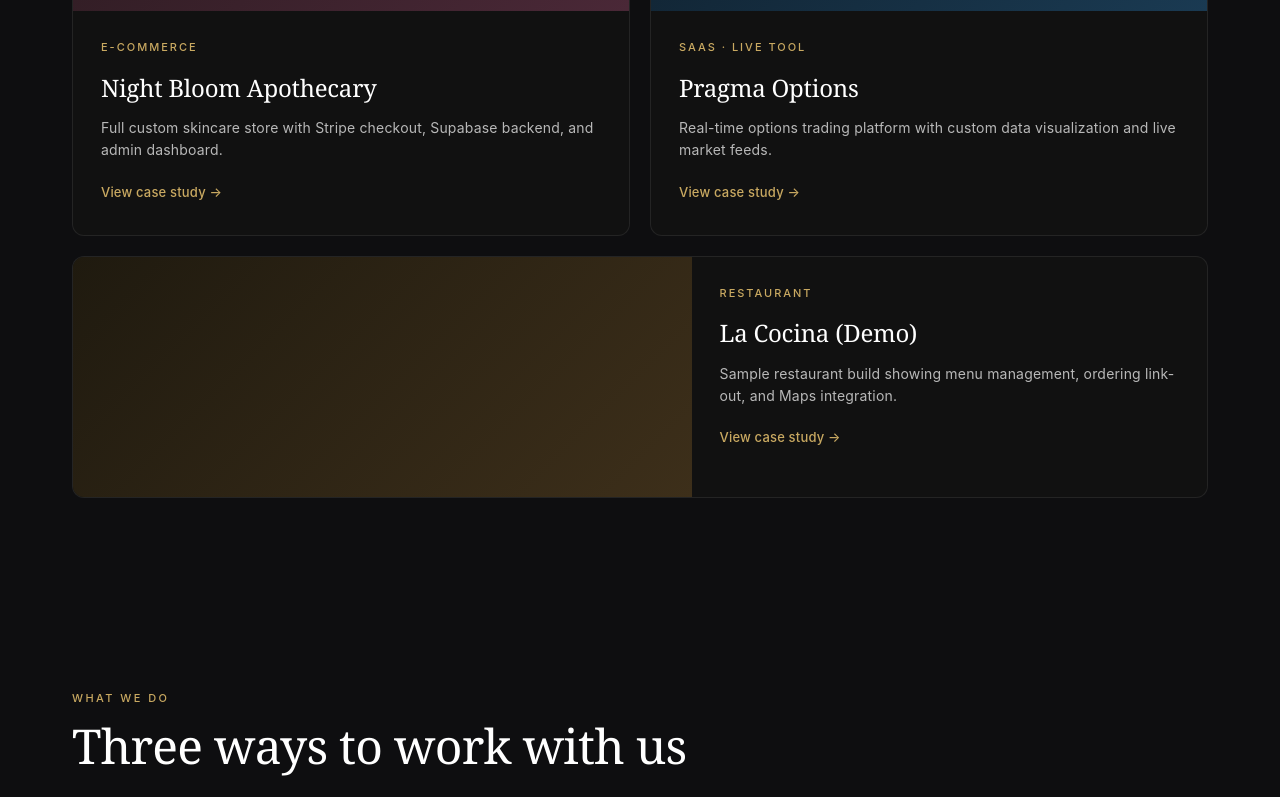
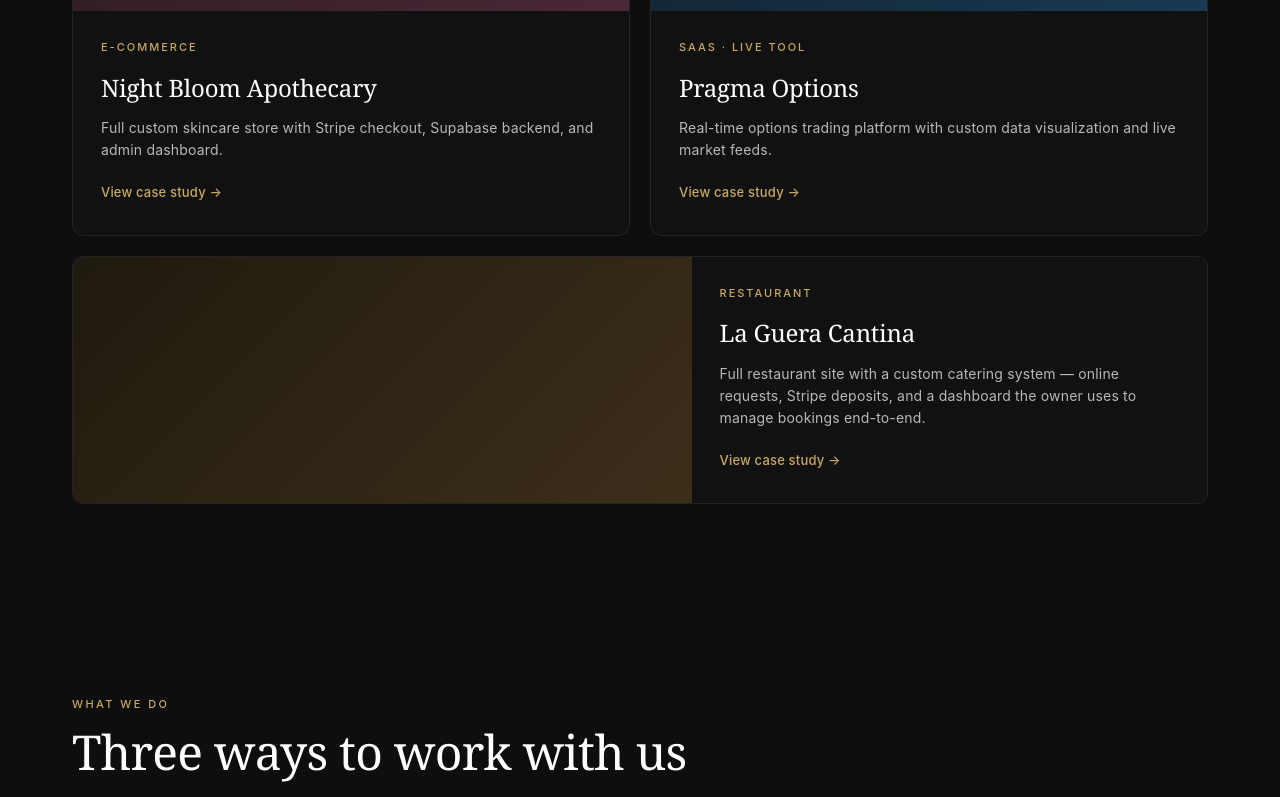
Before and after one commit to PC-Vic/Bell-City-Digital, a React (Vite) app: page / in a window 1280 px wide. Shown: the part 1264-2061 px from the top of the page. Built offline with nearby package versions, Linux system fonts and the light colour scheme.

Commit message:
feat(work): replace La Cocina demo with La Guera Cantina client project

```diff
--- a/src/pages/Home.jsx
+++ b/src/pages/Home.jsx
@@ -36,11 +36,11 @@ const projects = [
   },
   {
     tag: "RESTAURANT",
-    title: "La Cocina (Demo)",
+    title: "La Guera Cantina",
     blurb:
-      "Sample restaurant build showing menu management, ordering link-out, and Maps integration.",
+      "Full restaurant site with a custom catering system — online requests, Stripe deposits, and a dashboard the owner uses to manage bookings end-to-end.",
     accent: "linear-gradient(135deg, #1f1a0f 0%, #3d2f1a 100%)",
-    href: "#",
+    href: "https://laguera-cantina-git-master-victors-projects-fe6bc915.vercel.app/",
   },
 ];
 
@@ -235,6 +235,8 @@ function Work() {
           <motion.a
             key={p.title}
             href={p.href}
+            target={p.href.startsWith("http") ? "_blank" : undefined}
+            rel={p.href.startsWith("http") ? "noopener noreferrer" : undefined}
             className={`bcd-project ${i === 2 ? "bcd-project--wide" : ""}`}
             variants={fadeUp}
             whileHover={{ y: -4}}
```
